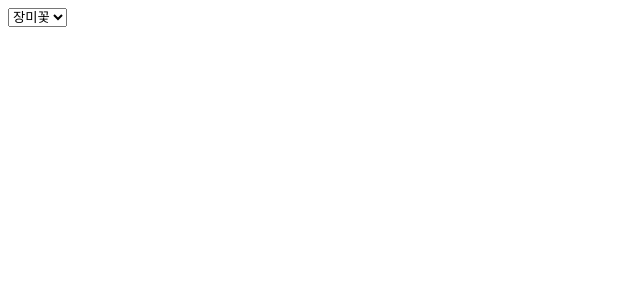
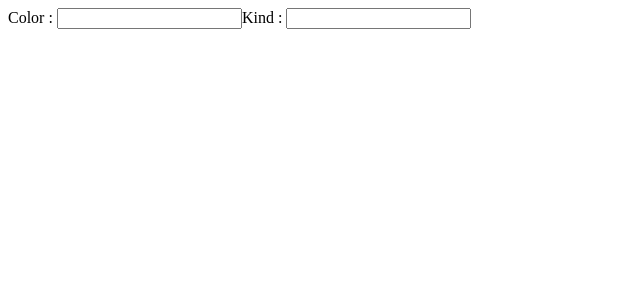
Before and after one commit to ddozero/React-Study, a React (Vite) app in the folder my-first-react/: page / in a window 1280 px wide. Shown: the top 300 px of the page, without its empty margins (0-640 px from the left). Built offline with nearby package versions, Linux system fonts and the light colour scheme.

Commit message:
✨ Feat: 15.ReactForm - Object Sate Management

```diff
--- a/my-first-react/src/main.jsx
+++ b/my-first-react/src/main.jsx
@@ -2,21 +2,26 @@ import { useState } from "react"; //리엑트에서 useState훅을 가져옴
 import { createRoot } from "react-dom/client";
 
 function App(){
-  const [myFlower, setMyFlower] = useState("무궁화꽃");
+  //방식 1
+  //const[flower1, setFlower1] = useState();
+  //const[flower2, setFlower2] = useState();
+
+  //방식2
+  const[flower, setFlower] = useState({});
 
   const handleChange = (e) => {
-    setMyFlower(e.target.value);
-    alert(e.target.value);
+    const name = e.target.name;
+    const value = e.target.value;
+    //어떤식으로 값을 업데이트 ?
+    setFlower( values => ({...values, [name]:value}));
   }
 
   return(
     <form>
-      <select value={myFlower} onChange={handleChange}>
-        <option value="장미꽃">장미꽃</option>
-        <option value="국화">국화</option>
-      </select>
+      Color : <input type = "text" name = "color" value = {flower.color} onChange={handleChange}/>
+      Kind : <input type = "text" name = "kind" value = {flower.kind} onChange={handleChange}/>
+      <p>{flower.color} {flower.kind}</p>
     </form>
-
   )
 }
 
```
